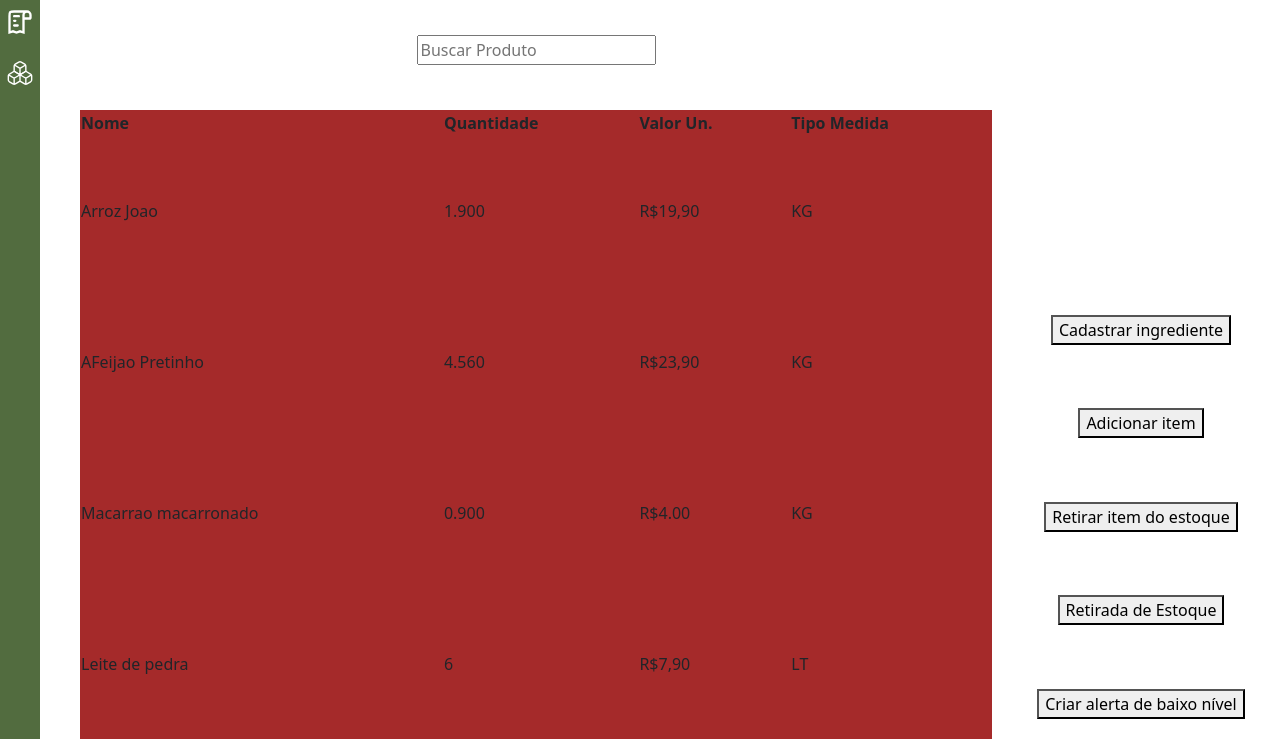
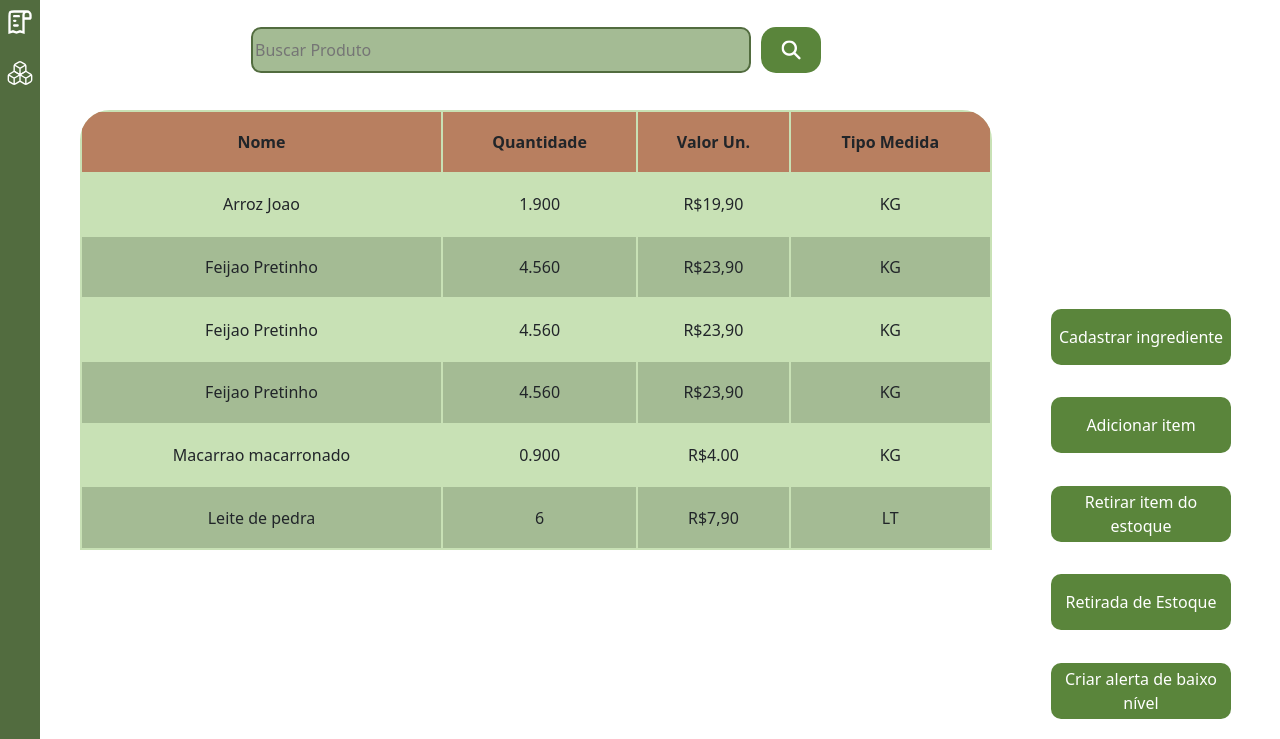
Before and after one commit to Raphael0305/PI_2_semestre, a PHP site: page /paginas/estoque/estoque.php in a window 1280 px wide. Shown: the part 61-800 px from the top of the page. Run offline with PHP 8.4, Linux system fonts and the light colour scheme; some libraries are stand-ins or nearby versions.

Commit message:
tela de estoque

```diff
--- a/src/paginas/estoque/css/content.css
+++ b/src/paginas/estoque/css/content.css
@@ -18,27 +18,3 @@
     justify-content: center;
     align-items: center;
 }
-.table_box {
-    flex: 1;
-    display: flex;
-    justify-content: center;
-    align-items: center;
-    margin: 10px 40px 0px;
-}
-.tables {
-    height: 100%;
-    width: 100%;
-    background-color: brown;
-}
-
-.btn_side {
-    flex: 1;
-    display: flex;
-    flex-direction: column;
-    justify-content: end;
-    gap: 63.6px;
-    padding-bottom: 20px;
-    align-items: center;
-    height: 100%;
-    margin-right: 30px;
-}
--- a/src/paginas/estoque/css/inventory_page.css
+++ b/src/paginas/estoque/css/inventory_page.css
@@ -33,6 +33,87 @@ do lado direito */
 
 }
 
+.serach_input {
+    height: 46px;
+    width: 500px;
+    background-color: #A4BB94;
+
+    border: 2px solid #526C3F;
+    border-radius: 10px;
+}
+
+.search_btn {
+    height: 46px;
+    width: 60px;
+    margin-left: 10px;
+    border: none;
+    border-radius: 15px;
+    background-color: #5A853B;
+
+
+}
+.search_btn:hover {
+    background-color: #385C1D;
+}
+
+.table_box {
+    flex: 1;
+    display: flex;
+    justify-content: center;
+    align-items: center;
+    margin: 10px 40px 0px;
+    overflow: auto;
+    max-height: 440px;
+}
+
+.tables {
+    height: 100%;
+    width: 100%;
+    overflow: hidden;
+    background-color: #C8E1B5;
+    border-top-left-radius: 30px;
+    border-top-right-radius: 30px;
+    border-collapse: separate;
+}
+
+.tables th {
+    background-color: #B87F60;
+    table-layout: fixed;
+}
+tr {
+    text-align: center;
+    height: 60px;
+}
+
+tr:nth-child(even) {
+    background-color: #A4BB94;
+}
+
+.btn_side {
+    flex: 1;
+    display: flex;
+    flex-direction: column;
+    justify-content: end;
+    gap: 32.6px;
+    padding-bottom: 20px;
+    align-items: center;
+    height: 100%;
+    margin-right: 30px;
+}
+
+.btn_side button {
+    border: none;
+    border-radius: 10px;
+    background-color: #5A853B;
+    color: white;
+    height: 56px;
+    width: 180px;
+}
+
+.btn_side button:hover {
+    background-color: #385C1D;
+}
+
 .menu_list {
     padding: 0;
     list-style: none;
--- a/src/paginas/estoque/estoque.php
+++ b/src/paginas/estoque/estoque.php
@@ -7,6 +7,7 @@
     <link rel="stylesheet" href="css/content.css">
     <meta name="viewport" content="width=device-width, initial-scale=1.0">
     <link rel="icon" type="image/x-icon" href="assets/img/logo.png">
+    <script src="https://kit.fontawesome.com/e874ed8d35.js" crossorigin="anonymous"></script>
     <link href="https://cdn.jsdelivr.net/npm/bootstrap@5.0.2/dist/css/bootstrap.min.css" rel="stylesheet" integrity="sha384-EVSTQN3/azprG1Anm3QDgpJLIm9Nao0Yz1ztcQTwFspd3yD65VohhpuuCOmLASjC" crossorigin="anonymous">
     <title>Estoque Fit</title>
 </head>
@@ -59,12 +60,16 @@
 
                 <div class="table_side">
                     <div class="search_box">
-                        <input type="text" placeholder="Buscar Produto">
+                        <input class="serach_input" type="text" placeholder="Buscar Produto">
+                        <div>
+                            <button class="search_btn">
+                                <i class="fa-solid fa-magnifying-glass fa-beat" style="--fa-animation-duration: 2s; color:white;"></i>
+                            </button>
+                        </div>
                     </div>
                     <div class="table_box">
                         <table class="tables">
                             <thead>
-
                                 <tr>
                                     <th>Nome</th>
                                     <th>Quantidade</th>
@@ -80,20 +85,35 @@
                                     <td>KG</td>
                                 </tr>
                                 <tr>
-                                    <td>AFeijao Pretinho</td>
+                                    <td>Feijao Pretinho</td>
                                     <td>4.560</td>
                                     <td>R$23,90</td>
                                     <td>KG</td>
+                                </tr>
+                                <tr>
+                                    <td>Feijao Pretinho</td>
+                                    <td>4.560</td>
+                                    <td>R$23,90</td>
+                                    <td>KG</td>
+                                </tr>
+                                <tr>
+                                    <td>Feijao Pretinho</td>
+                                    <td>4.560</td>
+                                    <td>R$23,90</td>
+                                    <td>KG</td>
+                                </tr>
                                 <tr>
                                     <td>Macarrao macarronado</td>
                                     <td>0.900</td>
                                     <td>R$4.00</td>
                                     <td>KG</td>
+                                </tr>
                                 <tr>
                                     <td>Leite de pedra</td>
                                     <td>6</td>
                                     <td>R$7,90</td>
                                     <td>LT</td>
+                                </tr>
                             </tbody>
                         </table>
                     </div>
@@ -108,11 +128,11 @@
 
 
                 <div class="btn_side">
-                    <button class="cadastrar" onclick="cadastrarProduto">Cadastrar ingrediente</button>
-                    <button class="cadastrar" onclick="cadastrarProduto">Adicionar item</button>
-                    <button class="cadastrar" onclick="cadastrarProduto">Retirar item do estoque</button>
-                    <button class="cadastrar" onclick="cadastrarProduto">Retirada de Estoque</button>
-                    <button class="cadastrar" onclick="cadastrarProduto">Criar alerta de baixo nível</button>
+                    <button class="cadastrar">Cadastrar ingrediente</button>
+                    <button class="cadastrar">Adicionar item</button>
+                    <button class="cadastrar">Retirar item do estoque</button>
+                    <button class="cadastrar">Retirada de Estoque</button>
+                    <button class="cadastrar">Criar alerta de baixo nível</button>
 
                 </div>
             </div>
--- a/src/paginas/login/scripts/validation.js
+++ /dev/null
@@ -1,5 +0,0 @@
-
-export function validateEmail(email){
-    const emailRegex = /^[^\s@]+@[^\s@]+\.[^\s@]+$/;
-    return emailRegex.test(email)
-}
```
Also changed, not shown: src/paginas/login/scripts/login_validation.js (deleted, +0 -84 lines).
